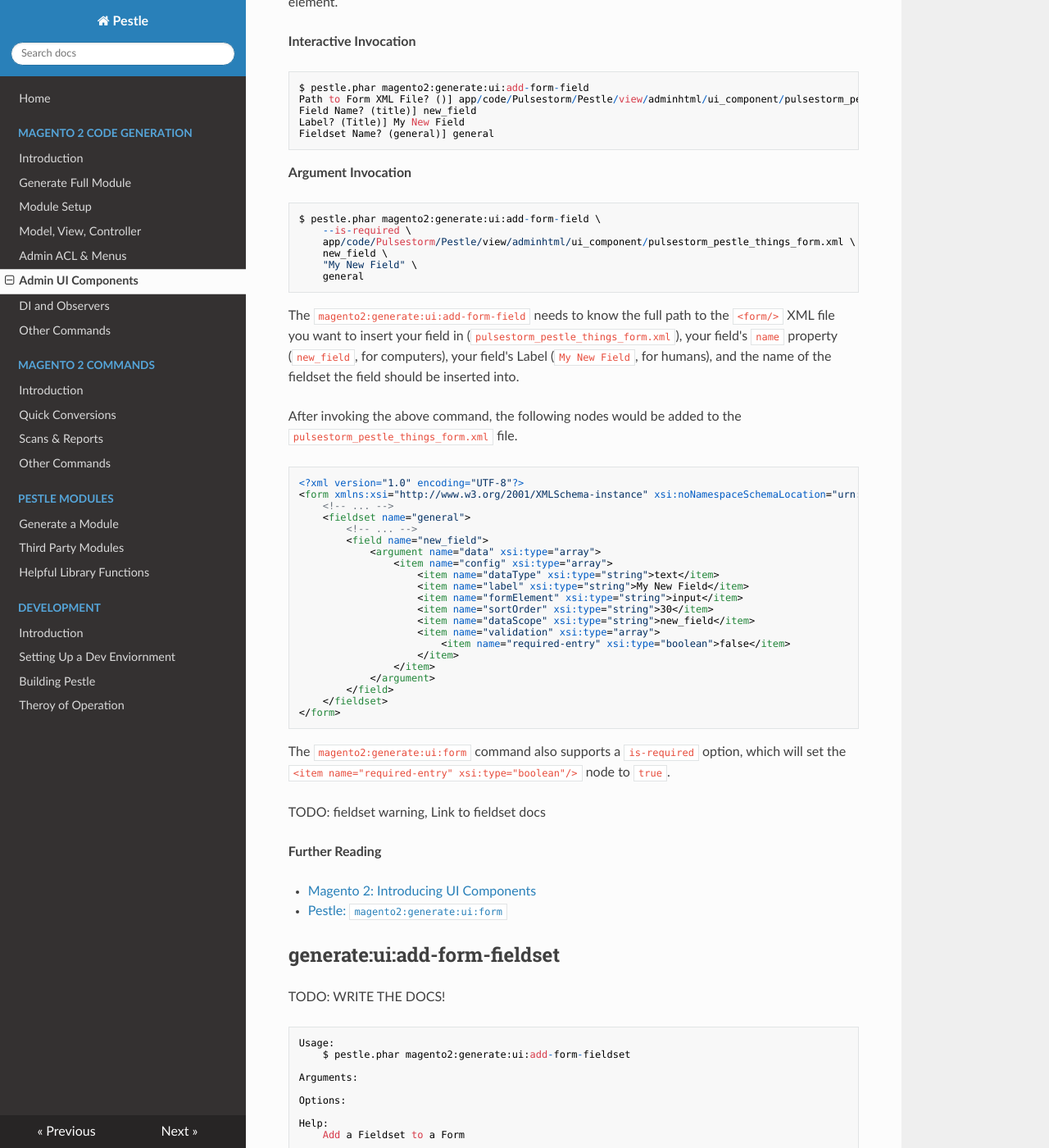
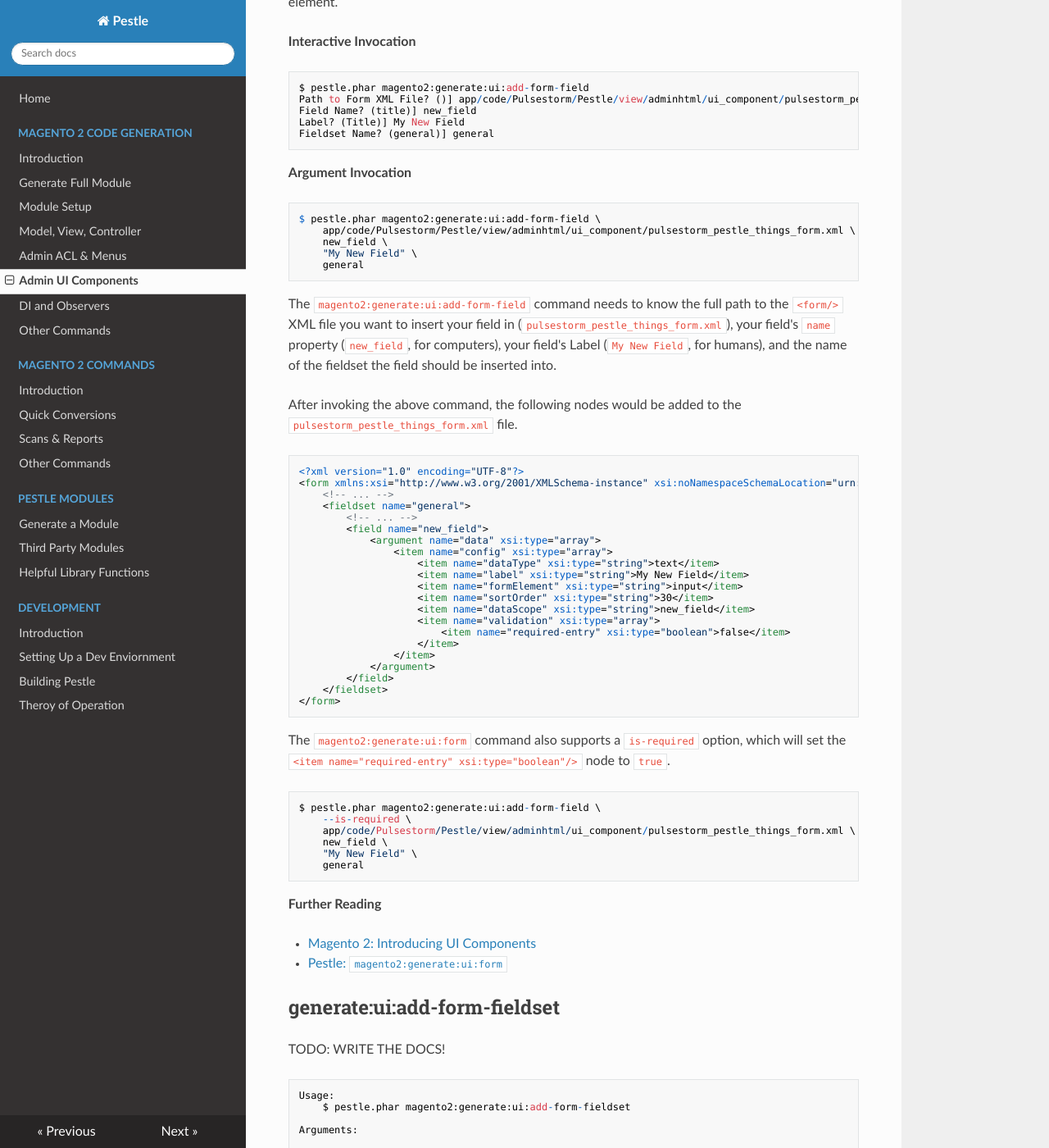
Before and after one commit to astorm/pestle, an MkDocs documentation site: the page built from docs/magento2-generate-ui.md, in a window 1280 px wide and 1400 px high, scrolled down 5701 px. Shown: the whole window at 82% size. Built offline with MkDocs 1.6.1, drawn with Linux system fonts in a browser that asks for light colours; nearby versions of some CDN libraries; some of the changed text lies outside the part shown.

Commit message:
Pass one

```diff
--- a/docs/magento2-generate-ui.md
+++ b/docs/magento2-generate-ui.md
@@ -312,13 +312,12 @@ The `generate:ui:add-form-field` command will add a new field to a UI Component
 **Argument Invocation**
 
     $ pestle.phar magento2:generate:ui:add-form-field \
-        --is-required \
         app/code/Pulsestorm/Pestle/view/adminhtml/ui_component/pulsestorm_pestle_things_form.xml \
         new_field \
         "My New Field" \
         general
 
-The `magento2:generate:ui:add-form-field` needs to know the full path to the `<form/>` XML file you want to insert your field in (`pulsestorm_pestle_things_form.xml`), your field's `name` property (`new_field`, for computers), your field's Label (`My New Field`, for humans), and the name of the fieldset the field should be inserted into.
+The `magento2:generate:ui:add-form-field` command needs to know the full path to the `<form/>` XML file you want to insert your field in (`pulsestorm_pestle_things_form.xml`), your field's `name` property (`new_field`, for computers), your field's Label (`My New Field`, for humans), and the name of the fieldset the field should be inserted into.
 
 After invoking the above command, the following nodes would be added to the `pulsestorm_pestle_things_form.xml` file.
 
@@ -346,7 +345,12 @@ After invoking the above command, the following nodes would be added to the `pul
 
 The `magento2:generate:ui:form` command also supports a `is-required` option, which will set the `<item name="required-entry" xsi:type="boolean"/>` node to `true`.
 
-TODO: fieldset warning, Link to fieldset docs
+    $ pestle.phar magento2:generate:ui:add-form-field \
+        --is-required \
+        app/code/Pulsestorm/Pestle/view/adminhtml/ui_component/pulsestorm_pestle_things_form.xml \
+        new_field \
+        "My New Field" \
+        general
 
 **Further Reading**
 
@@ -371,3 +375,5 @@ TODO: WRITE THE DOCS!
         @argument path_xml Path to Form XML File?
         @argument fieldset Fieldset Name? [newfieldset]
         @argument label Label? [NewFieldset]
+
+Once written add fieldset warning to field entry
```
